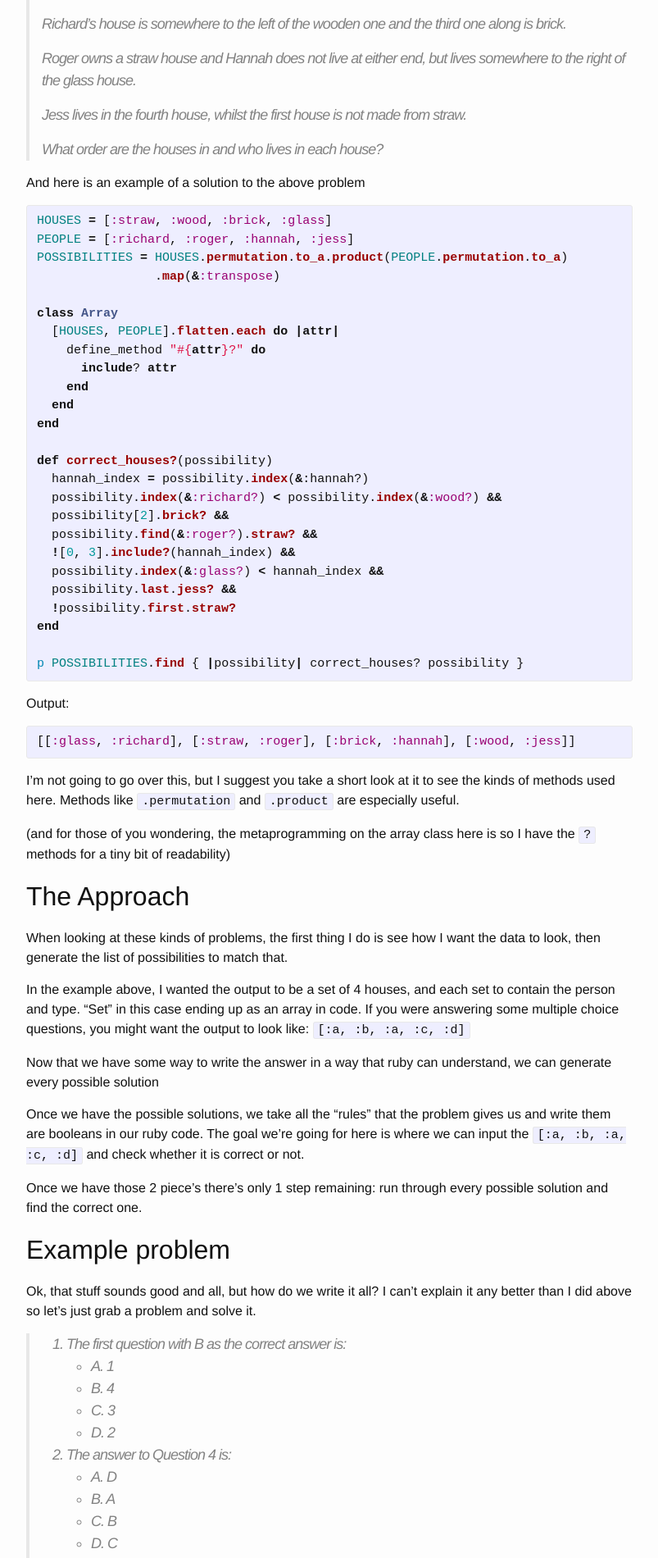
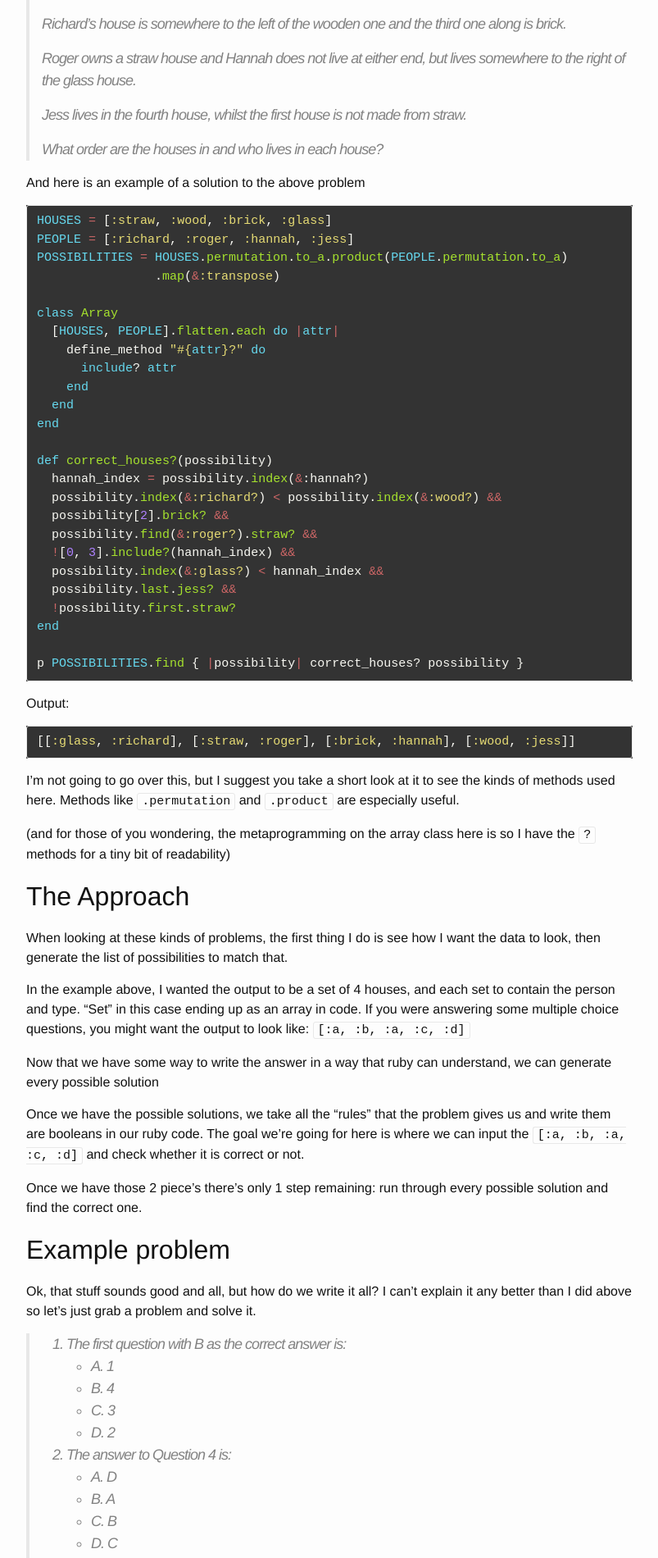
Before and after one commit to dalexj/dalexj.github.io, a Jekyll site: the page built from _posts/2014-12-31-brute-force.markdown, in a window 1280 px wide. Shown: the part 442-2342 px from the top of the page at 82% size, without its empty margins (238-1041 px from the left). Built offline with Jekyll 4.4.1, drawn with Linux system fonts in a browser that asks for light colours.

Commit message:
changed the syntax highlighting colors

```diff
--- a/_sass/_base.scss
+++ b/_sass/_base.scss
@@ -130,7 +130,6 @@ code {
     font-size: 15px;
     border: 1px solid $grey-color-light;
     border-radius: 3px;
-    background-color: #eef;
 }
 
 code {
--- a/_sass/_syntax-highlighting.scss
+++ b/_sass/_syntax-highlighting.scss
@@ -1,67 +1,111 @@
 /**
  * Syntax highlighting styles
  */
+// .highlight {
+//     background: #fff;
+//     @extend %vertical-rhythm;
+//
+//     .c     { color: #998; font-style: italic } // Comment
+//     .err   { color: #a61717; background-color: #e3d2d2 } // Error
+//     .k     { font-weight: bold } // Keyword
+//     .o     { font-weight: bold } // Operator
+//     .cm    { color: #998; font-style: italic } // Comment.Multiline
+//     .cp    { color: #999; font-weight: bold } // Comment.Preproc
+//     .c1    { color: #998; font-style: italic } // Comment.Single
+//     .cs    { color: #999; font-weight: bold; font-style: italic } // Comment.Special
+//     .gd    { color: #000; background-color: #fdd } // Generic.Deleted
+//     .gd .x { color: #000; background-color: #faa } // Generic.Deleted.Specific
+//     .ge    { font-style: italic } // Generic.Emph
+//     .gr    { color: #a00 } // Generic.Error
+//     .gh    { color: #999 } // Generic.Heading
+//     .gi    { color: #000; background-color: #dfd } // Generic.Inserted
+//     .gi .x { color: #000; background-color: #afa } // Generic.Inserted.Specific
+//     .go    { color: #888 } // Generic.Output
+//     .gp    { color: #555 } // Generic.Prompt
+//     .gs    { font-weight: bold } // Generic.Strong
+//     .gu    { color: #aaa } // Generic.Subheading
+//     .gt    { color: #a00 } // Generic.Traceback
+//     .kc    { font-weight: bold } // Keyword.Constant
+//     .kd    { font-weight: bold } // Keyword.Declaration
+//     .kp    { font-weight: bold } // Keyword.Pseudo
+//     .kr    { font-weight: bold } // Keyword.Reserved
+//     .kt    { color: #458; font-weight: bold } // Keyword.Type
+//     .m     { color: #099 } // Literal.Number
+//     .s     { color: #d14 } // Literal.String
+//     .na    { color: #008080 } // Name.Attribute
+//     .nb    { color: #0086B3 } // Name.Builtin
+//     .nc    { color: #458; font-weight: bold } // Name.Class
+//     .no    { color: #008080 } // Name.Constant
+//     .ni    { color: #800080 } // Name.Entity
+//     .ne    { color: #900; font-weight: bold } // Name.Exception
+//     .nf    { color: #900; font-weight: bold } // Name.Function
+//     .nn    { color: #555 } // Name.Namespace
+//     .nt    { color: #000080 } // Name.Tag
+//     .nv    { color: #008080 } // Name.Variable
+//     .ow    { font-weight: bold } // Operator.Word
+//     .w     { color: #bbb } // Text.Whitespace
+//     .mf    { color: #099 } // Literal.Number.Float
+//     .mh    { color: #099 } // Literal.Number.Hex
+//     .mi    { color: #099 } // Literal.Number.Integer
+//     .mo    { color: #099 } // Literal.Number.Oct
+//     .sb    { color: #d14 } // Literal.String.Backtick
+//     .sc    { color: #d14 } // Literal.String.Char
+//     .sd    { color: #d14 } // Literal.String.Doc
+//     .s2    { color: #d14 } // Literal.String.Double
+//     .se    { color: #d14 } // Literal.String.Escape
+//     .sh    { color: #d14 } // Literal.String.Heredoc
+//     .si    { color: #d14 } // Literal.String.Interpol
+//     .sx    { color: #d14 } // Literal.String.Other
+//     .sr    { color: #009926 } // Literal.String.Regex
+//     .s1    { color: #d14 } // Literal.String.Single
+//     .ss    { color: #990073 } // Literal.String.Symbol
+//     .bp    { color: #999 } // Name.Builtin.Pseudo
+//     .vc    { color: #008080 } // Name.Variable.Class
+//     .vg    { color: #008080 } // Name.Variable.Global
+//     .vi    { color: #008080 } // Name.Variable.Instance
+//     .il    { color: #099 } // Literal.Number.Integer.Long
+// }
+
 .highlight {
-    background: #fff;
-    @extend %vertical-rhythm;
-
-    .c     { color: #998; font-style: italic } // Comment
-    .err   { color: #a61717; background-color: #e3d2d2 } // Error
-    .k     { font-weight: bold } // Keyword
-    .o     { font-weight: bold } // Operator
-    .cm    { color: #998; font-style: italic } // Comment.Multiline
-    .cp    { color: #999; font-weight: bold } // Comment.Preproc
-    .c1    { color: #998; font-style: italic } // Comment.Single
-    .cs    { color: #999; font-weight: bold; font-style: italic } // Comment.Special
-    .gd    { color: #000; background-color: #fdd } // Generic.Deleted
-    .gd .x { color: #000; background-color: #faa } // Generic.Deleted.Specific
-    .ge    { font-style: italic } // Generic.Emph
-    .gr    { color: #a00 } // Generic.Error
-    .gh    { color: #999 } // Generic.Heading
-    .gi    { color: #000; background-color: #dfd } // Generic.Inserted
-    .gi .x { color: #000; background-color: #afa } // Generic.Inserted.Specific
-    .go    { color: #888 } // Generic.Output
-    .gp    { color: #555 } // Generic.Prompt
-    .gs    { font-weight: bold } // Generic.Strong
-    .gu    { color: #aaa } // Generic.Subheading
-    .gt    { color: #a00 } // Generic.Traceback
-    .kc    { font-weight: bold } // Keyword.Constant
-    .kd    { font-weight: bold } // Keyword.Declaration
-    .kp    { font-weight: bold } // Keyword.Pseudo
-    .kr    { font-weight: bold } // Keyword.Reserved
-    .kt    { color: #458; font-weight: bold } // Keyword.Type
-    .m     { color: #099 } // Literal.Number
-    .s     { color: #d14 } // Literal.String
-    .na    { color: #008080 } // Name.Attribute
-    .nb    { color: #0086B3 } // Name.Builtin
-    .nc    { color: #458; font-weight: bold } // Name.Class
-    .no    { color: #008080 } // Name.Constant
-    .ni    { color: #800080 } // Name.Entity
-    .ne    { color: #900; font-weight: bold } // Name.Exception
-    .nf    { color: #900; font-weight: bold } // Name.Function
-    .nn    { color: #555 } // Name.Namespace
-    .nt    { color: #000080 } // Name.Tag
-    .nv    { color: #008080 } // Name.Variable
-    .ow    { font-weight: bold } // Operator.Word
-    .w     { color: #bbb } // Text.Whitespace
-    .mf    { color: #099 } // Literal.Number.Float
-    .mh    { color: #099 } // Literal.Number.Hex
-    .mi    { color: #099 } // Literal.Number.Integer
-    .mo    { color: #099 } // Literal.Number.Oct
-    .sb    { color: #d14 } // Literal.String.Backtick
-    .sc    { color: #d14 } // Literal.String.Char
-    .sd    { color: #d14 } // Literal.String.Doc
-    .s2    { color: #d14 } // Literal.String.Double
-    .se    { color: #d14 } // Literal.String.Escape
-    .sh    { color: #d14 } // Literal.String.Heredoc
-    .si    { color: #d14 } // Literal.String.Interpol
-    .sx    { color: #d14 } // Literal.String.Other
-    .sr    { color: #009926 } // Literal.String.Regex
-    .s1    { color: #d14 } // Literal.String.Single
-    .ss    { color: #990073 } // Literal.String.Symbol
-    .bp    { color: #999 } // Name.Builtin.Pseudo
-    .vc    { color: #008080 } // Name.Variable.Class
-    .vg    { color: #008080 } // Name.Variable.Global
-    .vi    { color: #008080 } // Name.Variable.Instance
-    .il    { color: #099 } // Literal.Number.Integer.Long
+  color: white;
+  background-color: #333333;
+  .c { color: #75715e; }
+  .err { color: #960050; background-color: #1e0010; }
+  .k { color: #66d9ef; }
+  .l { color: #ae81ff; }
+  .n { color: #f8f8f2; }
+  .o { color: #cc6666; }
+  .p { color: #f8f8f2; }
+  .cm, .cp, .c1, .cs { color: #75715e; }
+  .ge { font-style: italic; }
+  .gs { font-weight: bold; }
+  .kc, .kd { color: #66d9ef; }
+  .kn { color: #f92672; }
+  .kp, .kr, .kt { color: #66d9ef; }
+  .ld { color: #e6db74; }
+  .m { color: #ae81ff; }
+  .s { color: #e6db74; }
+  .na { color: #a6e22e; }
+  .nb { color: #f8f8f2; }
+  .nc { color: #a6e22e; }
+  .no { color: #66d9ef; }
+  .nd { color: #a6e22e; }
+  .ni { color: #f8f8f2; }
+  .ne, .nf { color: #a6e22e; }
+  .nl, .nn { color: #f8f8f2; }
+  .nx { color: #a6e22e; }
+  .py { color: #f8f8f2; }
+  .nt { color: #f92672; }
+  .nv { color: #f8f8f2; }
+  .ow { color: #f92672; }
+  .w { color: #f8f8f2; }
+  .mf, .mh, .mi, .mo { color: #ae81ff; }
+  .sb, .sc, .sd, .s2 { color: #e6db74; }
+  .se { color: #ae81ff; }
+  .sh, .si, .sx, .sr, .s1, .ss { color: #e6db74; }
+  .bp, .vc, .vg, .vi { color: #f8f8f2; }
+  .il { color: #ae81ff; }
+  .gu { color: #75715e; }
+  .gd { color: #f92672; }
+  .gi { color: #a6e22e; }
 }
```
